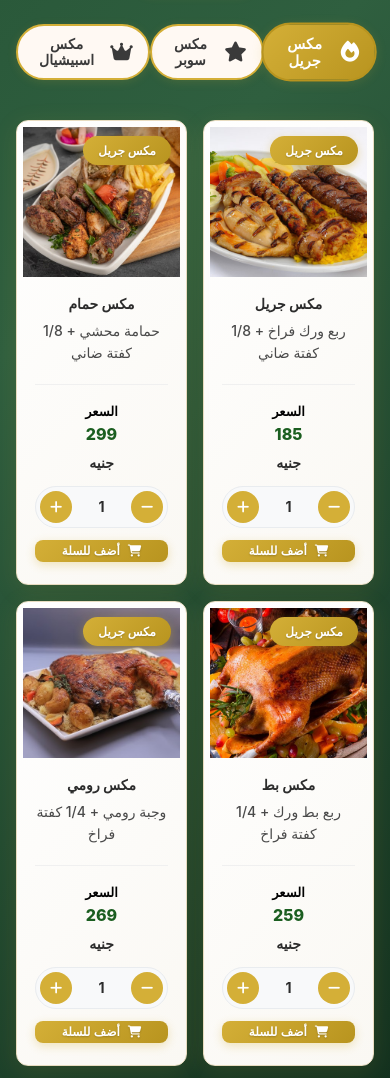
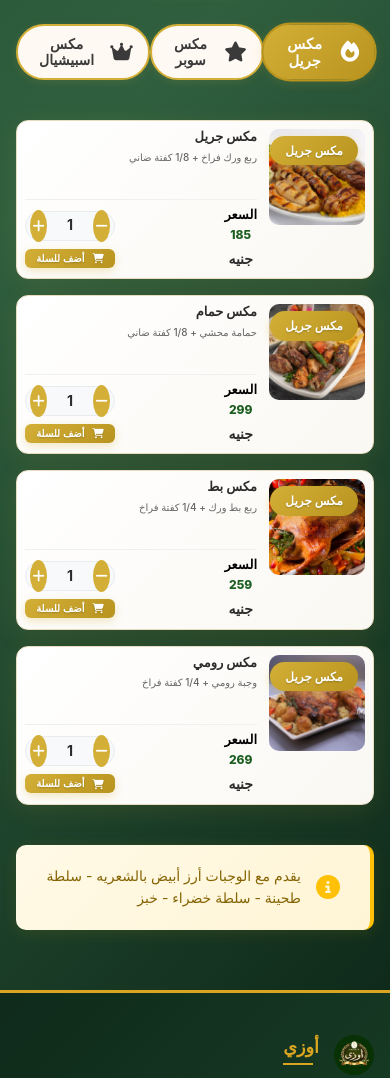
Before and after one commit to sssai9939/OrdoSmart-UI, a plain HTML site: page menu.html in a window 390 px wide. Shown: the part 1000-2078 px from the top of the page. Drawn offline with Linux system fonts and the light colour scheme.

Commit message:
edit mobile resposive

```diff
--- a/assets/css/responsive.css
+++ b/assets/css/responsive.css
@@ -254,7 +254,7 @@
     .cart-row .qty button {
         width: 44px;
         height: 44px;
-        font-size: 16px;
+        font-size: 14px;
     }
 
     .cart-row .qty .value {
@@ -371,39 +371,6 @@
 
 /* Mobile (up to 767px) */
 @media (max-width: 767px) {
-    .menu-grid,
-    .dishes-grid {
-        grid-template-columns: repeat(2, 1fr); /* 2 items per row on mobile */
-        gap: 16px;
-    }
-
-    .dish-card {
-        border-radius: 12px;
-        padding: 6px;
-    }
-
-    .dish-image {
-        height: 150px; /* smaller than 200px for compact mobile view */
-    }
-
-    .dish-title {
-        font-size: 14px;
-        margin-bottom: 4px;
-    }
-
-    .price-amount {
-        font-size: 16px;
-    }
-
-    .add-to-cart-btn {
-        padding: 4px 8px;
-        font-size: 12px;
-        border-radius: 8px;
-    }
-}
-
-/* Menu Page - Responsive */
-@media (max-width: 767px) {
     .menu-page {
         padding: 100px 0 60px 0;
     }
@@ -431,28 +398,94 @@
 
     .menu-grid,
     .dishes-grid {
-        grid-template-columns: repeat(2, 1fr); /* 2 items per row on mobile */
+        grid-template-columns: 1fr; /* one item per row on mobile */
         gap: 16px;
     }
 
+    /* Horizontal list-style card */
     .dish-card {
         border-radius: 12px;
-        padding: 6px;
+        padding: 8px;
+        display: flex;
+        align-items: flex-start;
+        gap: 12px;
+        box-sizing: border-box;
+        overflow: hidden;
     }
 
     .dish-image {
-        height: 150px;
+        width: 96px;
+        height: 96px;
+        border-radius: 10px;
+        overflow: hidden;
+        flex-shrink: 0;
     }
+    .dish-image img { width: 100%; height: 100%; object-fit: cover; }
 
+    .dish-content {
+        text-align: right;
+        padding: 0;
+        flex: 1;
+        min-width: 0;
+        display: flex;
+        flex-direction: column;
+    }
     .dish-title {
-        font-size: 14px;
+        font-size: 13px;
+        margin-bottom: 2px;
+        white-space: nowrap;
+        overflow: hidden;
+        text-overflow: ellipsis;
+    }
+    .dish-description {
+        display: -webkit-box;
+        -webkit-line-clamp: 2;
+        line-clamp: 2;
+        -webkit-box-orient: vertical;
+        overflow: hidden;
+        font-size: 11px;
+        line-height: 1.3;
+        color: #666;
+        margin-top: 2px;
         margin-bottom: 4px;
     }
+    .dish-note { display: none; }
 
+    .dish-footer {
+        flex-direction: row;
+        align-items: center;
+        justify-content: space-between;
+        padding-top: 6px;
+        margin-top: auto;
+    }
+    .dish-price { justify-content: flex-start; }
+    .dish-actions {
+        flex-direction: column;
+        align-items: flex-end;
+        gap: 4px;
+        width: auto;
+    }
+    .quantity-control {
+        width: 90px;
+        min-width: 0;
+        height: 30px;
+    }
+    .quantity-control button {
+        width: 22px;
+        height: 22px;
+        font-size: 10px;
+    }
+    .quantity-control input {
+        height: 25px;
+        font-size: 10px;
+    }
+    .price-amount { font-size: 12px; }
     .add-to-cart-btn {
-        padding: 4px 8px;
-        font-size: 12px;
-        border-radius: 8px;
+        padding: 4px 6px;
+        font-size: 10px;
+        border-radius: 6px;
+        margin-top: 4px;
+        width: 90px;
     }
 
     .category-tabs {
@@ -465,6 +498,29 @@
     .category-tab {
         padding: 10px 15px;
         font-size: 14px;
+    }
+}
+
+/* Menu Page - Responsive */
+@media (max-width: 767px) {
+    .dish-title { font-size: 13px; margin-bottom: 4px; line-height: 1.2; }
+    .dish-description {
+        display: -webkit-box;
+        -webkit-line-clamp: 2;
+        line-clamp: 2;
+        -webkit-box-orient: vertical;
+        overflow: hidden;
+        font-size: 10px;
+        line-height: 1.3;
+        color: #666;
+        margin-top: 2px;
+        margin-bottom: 4px;
+    }
+    .dish-footer {
+        flex-direction: row;
+        align-items: center;
+        justify-content: space-between;
+        padding-top: 8px;
     }
 }
 
```
